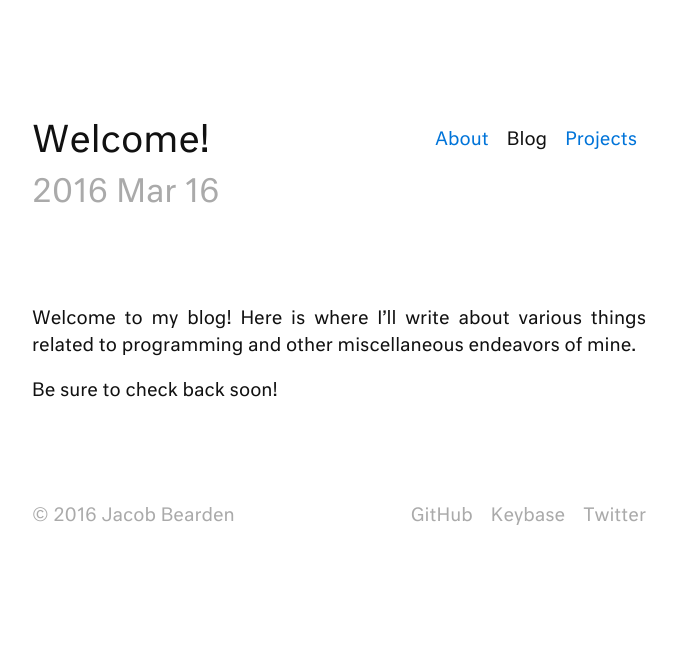
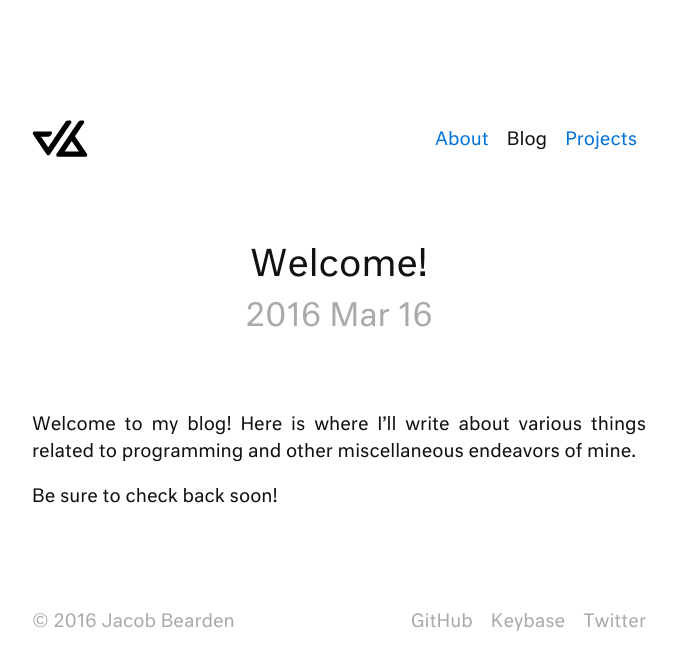
Before and after one commit to jacobbearden/bearden.io, a Jekyll site: the page built from _posts/2016-03-16-welcome.md, in a window 1280 px wide. Shown: the top 670 px of the page, without its empty margins (301-978 px from the left). Built offline with Jekyll 4.4.1, drawn with Linux system fonts in a browser that asks for light colours.

Commit message:
logo, move headings

```diff
--- a/_layouts/page.html
+++ b/_layouts/page.html
@@ -12,9 +12,9 @@ layout: compress
 		<header class="container header">
 			<div class="grid">
 				<div class="cell">
-					<h1 class="header-title">{{ site.title }}</h1>
-
-					<h2 class="header-subtitle">{{ site.description }}</h2>
+					<a href="/">
+						<img src="/static/image/logo.png" alt="logo">
+					</a>
 				</div>
 
 				<div class="cell float-right">
--- a/_layouts/post.html
+++ b/_layouts/post.html
@@ -12,9 +12,9 @@ layout: compress
 		<header class="container header">
 			<div class="grid">
 				<div class="cell">
-					<h1 class="header-title">{{ page.title }}</h1>
-
-					<h2 class="header-subtitle">{{ page.date | date: '%Y %b %d' }}</h2>
+					<a href="/">
+						<img src="/static/image/logo.png" alt="logo">
+					</a>
 				</div>
 
 				<div class="cell float-right">
@@ -31,6 +31,12 @@ layout: compress
 		</header>
 
 		<article class="container post">
+			<header class="post-header">
+				<h1 class="header-title">{{ page.title }}</h1>
+
+				<h2 class="header-subtitle">{{ page.date | date: '%Y %b %d' }}</h2>
+			</header>
+
 			{{ content }}
 		</article>
 
--- a/static/sass/_shame.scss
+++ b/static/sass/_shame.scss
@@ -13,6 +13,11 @@
 	.header {
 		margin-top: 60px
 	}
+}
+
+.post-header {
+	margin-bottom: 80px;
+	text-align: center;
 }
 
 .header-subtitle {
```
Also changed, not shown: static/image/logo.png (added).
